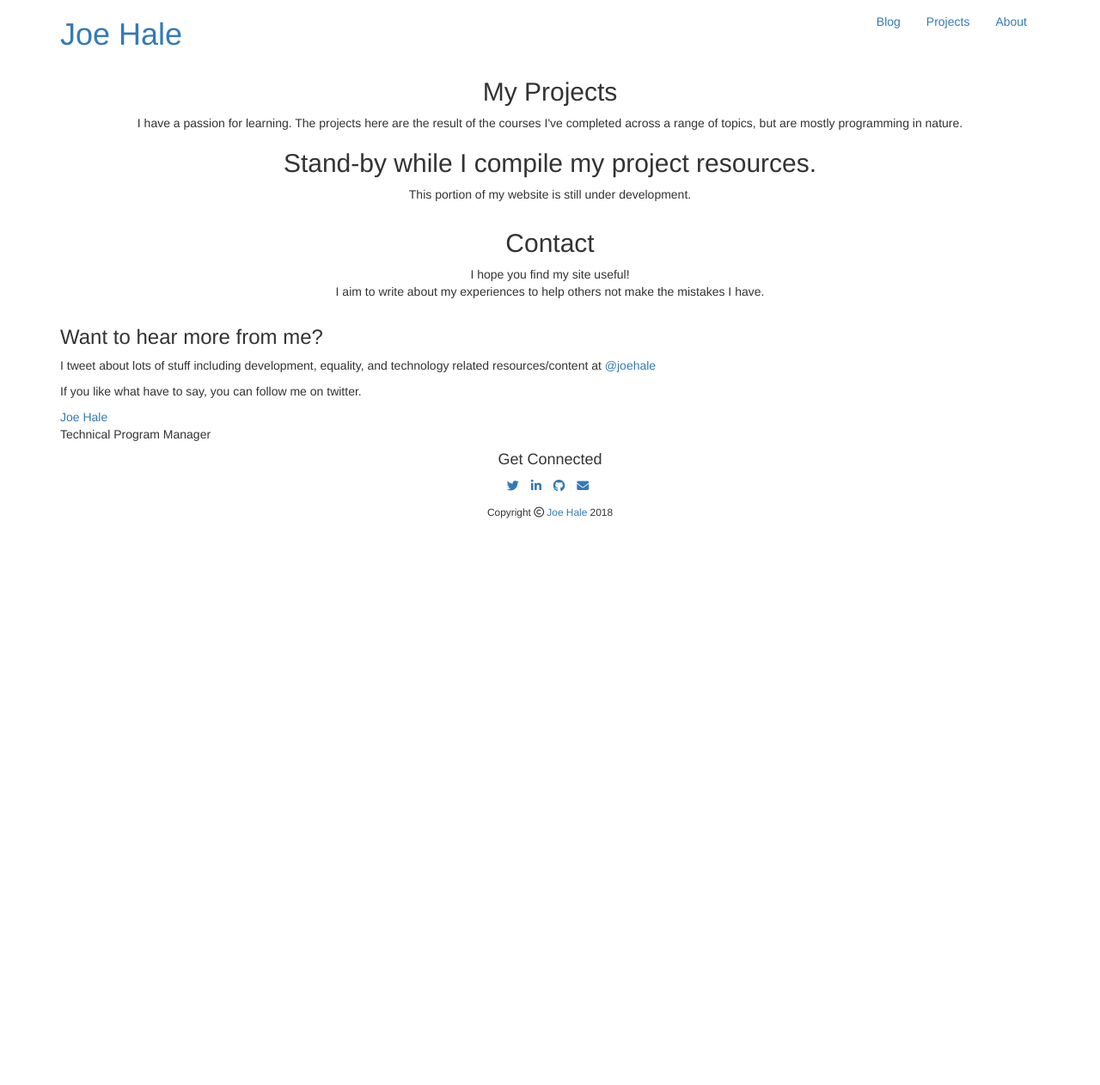
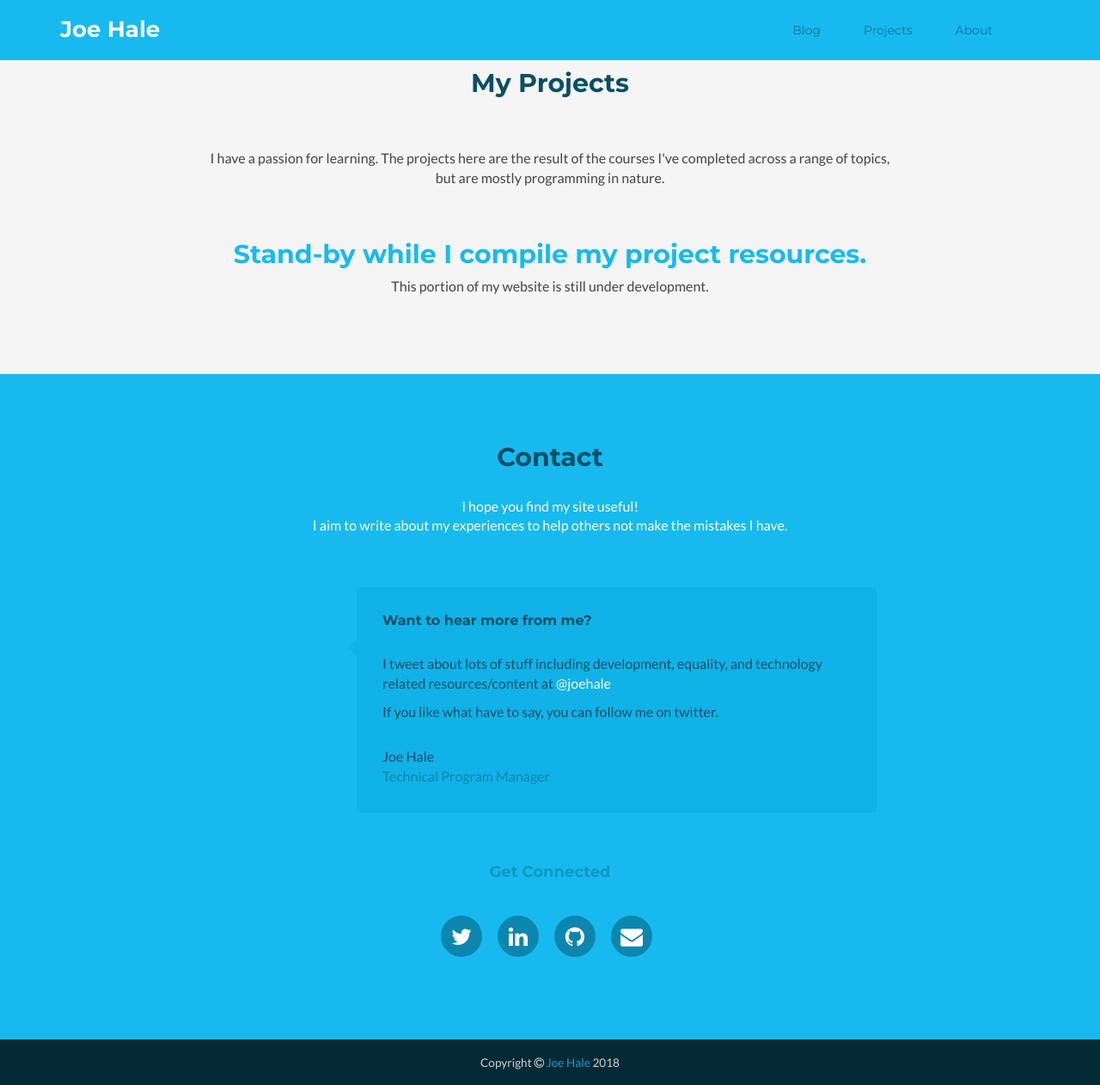
Before and after one commit to percipio/joehale.github.io, a Jekyll site: the page built from projects.html, in a window 1280 px wide and 1262 px high. Shown: the whole window at 86% size. Built offline with Jekyll 4.4.1, drawn with Linux system fonts in a browser that asks for light colours; nearby versions of some CDN libraries; library files that are not in the unit come from our copies; comment, search, counter and statistics services are not loaded.

Commit message:
another fix

```diff
--- a/_includes/head.html
+++ b/_includes/head.html
@@ -1,7 +1,7 @@
 <head>
     <title>
    {% if page.title == "Home" %}
-   {{ site.title }} &middot; {{ site.tagline }}
+   {{ site.title }} &middot; {{ site.description }}
    {% else %}
    {{ page.title }} &middot; {{ site.title }}
    {% endif %}
@@ -16,13 +16,13 @@
     <link href='http://fonts.googleapis.com/css?family=Lato:300,400,300italic,400italic' rel='stylesheet' type='text/css'>
     <link href='http://fonts.googleapis.com/css?family=Montserrat:400,700' rel='stylesheet' type='text/css'>
     <!-- Global CSS -->
-    <link rel="stylesheet" href="{{ site.baseurl }}public/plugins/bootstrap/css/bootstrap.min.css">
+    <link rel="stylesheet" href="/public/plugins/bootstrap/css/bootstrap.min.css">
     <!-- Plugins CSS -->
-    <link rel="stylesheet" href="{{ site.baseurl }}public/plugins/font-awesome/css/font-awesome.css">
-    <link rel="stylesheet" href="{{ site.baseurl }}public/plugins/prism/prism.css">
+    <link rel="stylesheet" href="/public/plugins/font-awesome/css/font-awesome.css">
+    <link rel="stylesheet" href="/public/plugins/prism/prism.css">
     <!-- Theme CSS -->
-    <link id="theme-style" rel="stylesheet" href="{{ site.baseurl }}public/css/styles.css">
-    <link id="theme-style" rel="stylesheet" href="{{ site.baseurl }}public/css/syntax.css">
+    <link id="theme-style" rel="stylesheet" href="/public/css/styles.css">
+    <link id="theme-style" rel="stylesheet" href="/public/css/syntax.css">
     <!-- HTML5 shim and Respond.js IE8 support of HTML5 elements and media queries -->
     <!--[if lt IE 9]>
       <script src="https://oss.maxcdn.com/libs/html5shiv/3.7.0/html5shiv.js"></script>
```
